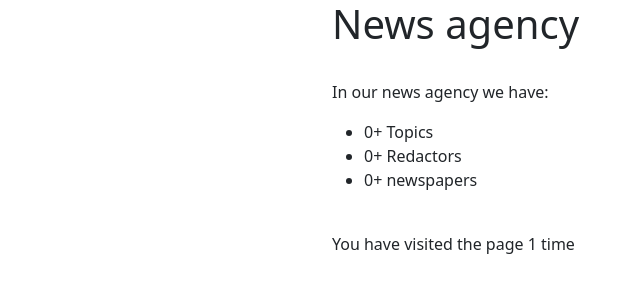
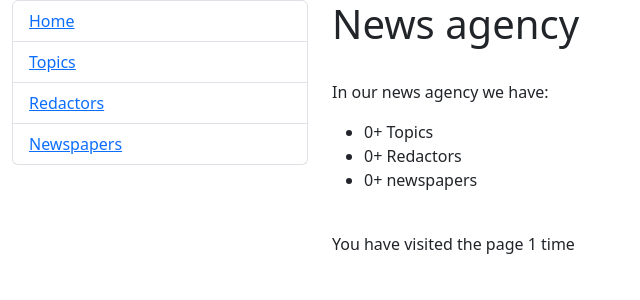
Before and after one commit to T-Vlad-96/agency-inform, a Django app: page / in a window 1280 px wide. Shown: the top 300 px of the page, without its empty margins (0-640 px from the left). Run offline with Django 4.2, Linux system fonts and the light colour scheme; data that the repository does not hold is empty.

Commit message:
add 'includes' directory with file 'sidebar.html' and add the sidebar to 'base.html'

```diff
--- a/templates/base.html
+++ b/templates/base.html
@@ -11,7 +11,11 @@
 <body>
 <div class="container-fluid">
   <div class="row">
-    <div class="col-sm-3">{% block sidebar %}{% endblock %}</div>
+    <div class="col-sm-3">
+      {% block sidebar %}
+        {% include "includes/sidebar.html" %}
+      {% endblock %}
+    </div>
     <div class="col-sm-9">{% block content %}{% endblock %}</div>
   </div>
 </div>
--- /dev/null
+++ b/templates/includes/sidebar.html
@@ -0,0 +1,14 @@
+<ul class="list-group">
+  <li class="list-group-item">
+    <a href="{% url 'tracker:index' %}">Home</a>
+  </li>
+  <li class="list-group-item">
+    <a href="{% url 'tracker:topic_list' %}">Topics</a>
+  </li>
+  <li class="list-group-item">
+    <a href="{% url 'tracker:redactor_list' %}">Redactors</a>
+  </li>
+  <li class="list-group-item">
+    <a href="{% url 'tracker:newspaper_list' %}">Newspapers</a>
+  </li>
+</ul>
```
